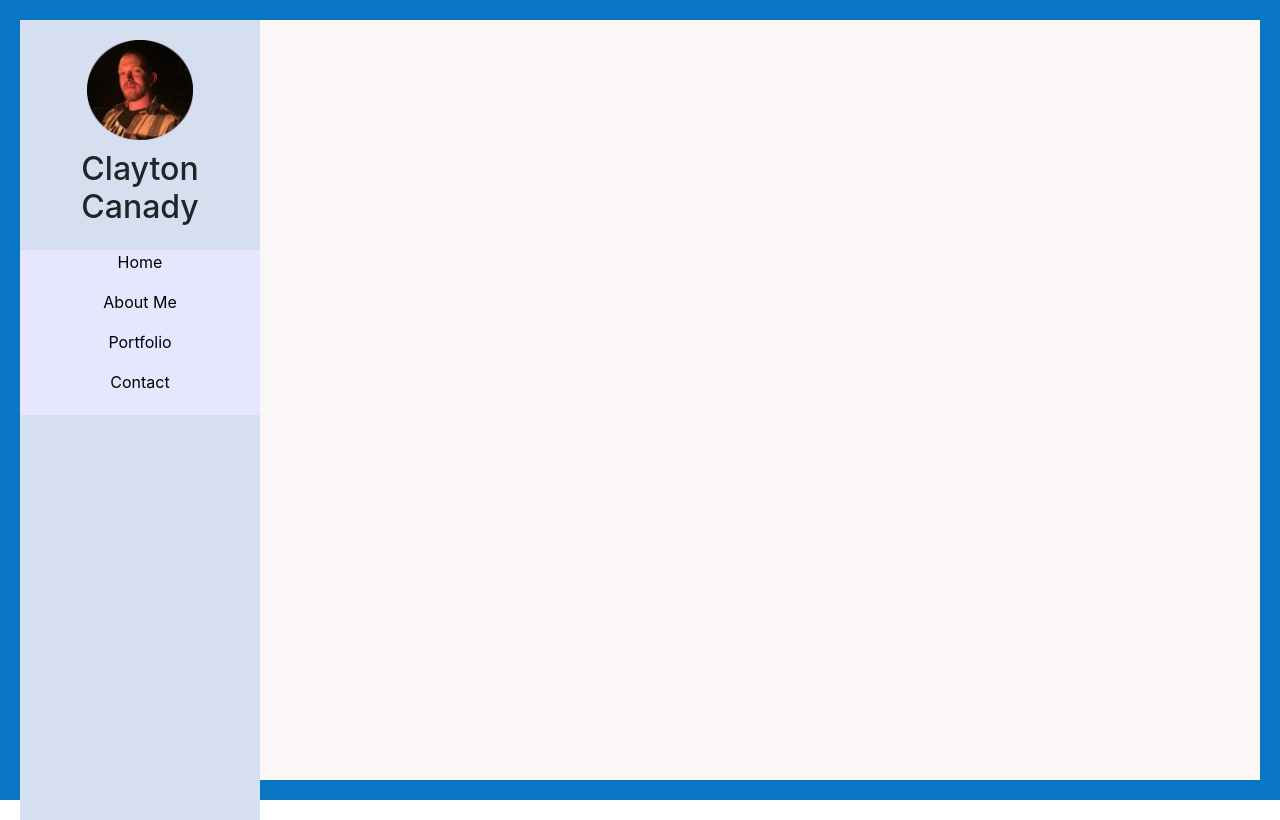
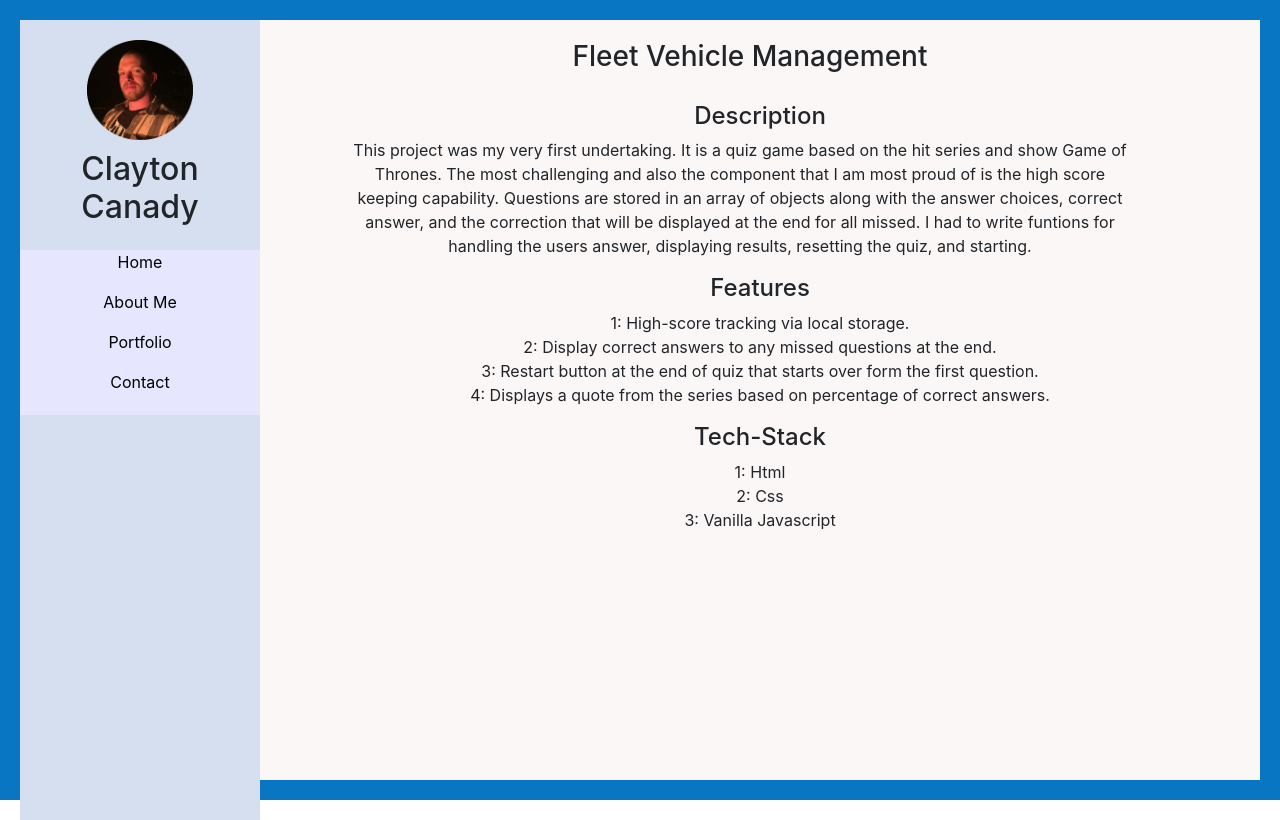
Before and after one commit to ClaytonCanady/cjc_portfolio, a React (Create React App) app: page /Fleet in a window 1280 px wide. Built offline with nearby package versions, Linux system fonts and the light colour scheme.

Commit message:
GOT project page filled in

```diff
--- a/src/App.css
+++ b/src/App.css
@@ -7,7 +7,13 @@
 	text-align: center;
 	/* padding-bottom: 20px; */
 }
-
+.single-project p {
+	padding-right: 10vw;
+	padding-left: 10vw;
+}
+.single-project {
+	padding-left: 200px;
+}
 .sidebar {
 	float: left;
 	width: 15rem;
--- a/src/DungeonsAndDragons.js
+++ b/src/DungeonsAndDragons.js
@@ -3,10 +3,42 @@ import React, { Component } from 'react';
 class DungeonsAndDragons extends Component {
     render() {
         return (
-            <div>
-
-            </div>
-        );
+					<div className='single-project'>
+						<h3>D&D spellFinder</h3>
+						<h4>Description</h4>
+						<p>
+							This project was my very first undertaking. It is a quiz game
+							based on the hit series and show Game of Thrones. The most
+							challenging and also the component that I am most proud of is the
+							high score keeping capability. Questions are stored in an array of
+							objects along with the answer choices, correct answer, and the
+							correction that will be displayed at the end for all missed. I had
+							to write funtions for handling the users answer, displaying
+							results, resetting the quiz, and starting.
+						</p>
+						<ul>
+							<h4>Features</h4>
+							<li>1: High-score tracking via local storage.</li>
+							<li>
+								2: Display correct answers to any missed questions at the end.
+							</li>
+							<li>
+								3: Restart button at the end of quiz that starts over form the
+								first question.
+							</li>
+							<li>
+								4: Displays a quote from the series based on percentage of
+								correct answers.
+							</li>
+						</ul>
+						<ul>
+							<h4>Tech-Stack</h4>
+							<li>1: Html</li>
+							<li>2: Css</li>
+							<li>3: Vanilla Javascript</li>
+						</ul>
+					</div>
+				);
     }
 }
 
--- a/src/Fleet.js
+++ b/src/Fleet.js
@@ -3,10 +3,42 @@ import React, { Component } from 'react';
 class Fleet extends Component {
     render() {
         return (
-            <div>
-
-            </div>
-        );
+					<div className='single-project'>
+						<h3>Fleet Vehicle Management</h3>
+						<h4>Description</h4>
+						<p>
+							This project was my very first undertaking. It is a quiz game
+							based on the hit series and show Game of Thrones. The most
+							challenging and also the component that I am most proud of is the
+							high score keeping capability. Questions are stored in an array of
+							objects along with the answer choices, correct answer, and the
+							correction that will be displayed at the end for all missed. I had
+							to write funtions for handling the users answer, displaying
+							results, resetting the quiz, and starting.
+						</p>
+						<ul>
+							<h4>Features</h4>
+							<li>1: High-score tracking via local storage.</li>
+							<li>
+								2: Display correct answers to any missed questions at the end.
+							</li>
+							<li>
+								3: Restart button at the end of quiz that starts over form the
+								first question.
+							</li>
+							<li>
+								4: Displays a quote from the series based on percentage of
+								correct answers.
+							</li>
+						</ul>
+						<ul>
+							<h4>Tech-Stack</h4>
+							<li>1: Html</li>
+							<li>2: Css</li>
+							<li>3: Vanilla Javascript</li>
+						</ul>
+					</div>
+				);
     }
 }
 
--- a/src/GameOfThrones.js
+++ b/src/GameOfThrones.js
@@ -1,13 +1,40 @@
 import React, { Component } from 'react';
 
 class GameOfThrones extends Component {
-    render() {
-        return (
-            <div>
-
-            </div>
-        );
-    }
+	render() {
+		return (
+			<div className='single-project'>
+				<h3>Game of Thrones Quiz</h3>
+                <h4>Description</h4>
+                <p>This project was my very first undertaking. It is a quiz game based on the hit series and show Game of Thrones. The most challenging and also the component that I am most proud of is the high score keeping capability. Questions are stored in an array of objects along with the answer choices, correct answer, and the correction that will be displayed at the end for all missed. I had to write funtions for handling the users answer, displaying results, resetting the quiz, and starting.</p>
+				<ul>
+					<h4>Features</h4>
+					<li>1: High-score tracking via local storage.</li>
+					<li>
+						2: Display correct answers to any missed questions at the end.
+					</li>
+					<li>
+						3: Restart button at the end of quiz that starts over form the first
+						question.
+					</li>
+					<li>
+						4: Displays a quote from the series based on percentage of correct
+						answers.
+					</li>
+				</ul>
+				<ul>
+					<h4>Tech-Stack</h4>
+					<li>1: Html</li>
+					<li>
+						2: Css
+					</li>
+					<li>
+						3: Vanilla Javascript
+					</li>
+				</ul>
+			</div>
+		);
+	}
 }
 
 export default GameOfThrones;
--- a/src/MeatMaster.js
+++ b/src/MeatMaster.js
@@ -1,13 +1,45 @@
 import React, { Component } from 'react';
 
 class MeatMaster extends Component {
-    render() {
-        return (
-            <div>
-
-            </div>
-        );
-    }
+	render() {
+		return (
+			<div className='single-project'>
+				<h3>Meat Master</h3>
+				<h4>Description</h4>
+				<p>
+					This project was my very first undertaking. It is a quiz game based on
+					the hit series and show Game of Thrones. The most challenging and also
+					the component that I am most proud of is the high score keeping
+					capability. Questions are stored in an array of objects along with the
+					answer choices, correct answer, and the correction that will be
+					displayed at the end for all missed. I had to write funtions for
+					handling the users answer, displaying results, resetting the quiz, and
+					starting.
+				</p>
+				<ul>
+					<h4>Features</h4>
+					<li>1: High-score tracking via local storage.</li>
+					<li>
+						2: Display correct answers to any missed questions at the end.
+					</li>
+					<li>
+						3: Restart button at the end of quiz that starts over form the first
+						question.
+					</li>
+					<li>
+						4: Displays a quote from the series based on percentage of correct
+						answers.
+					</li>
+				</ul>
+				<ul>
+					<h4>Tech-Stack</h4>
+					<li>1: Html</li>
+					<li>2: Css</li>
+					<li>3: Vanilla Javascript</li>
+				</ul>
+			</div>
+		);
+	}
 }
 
 export default MeatMaster;
```
